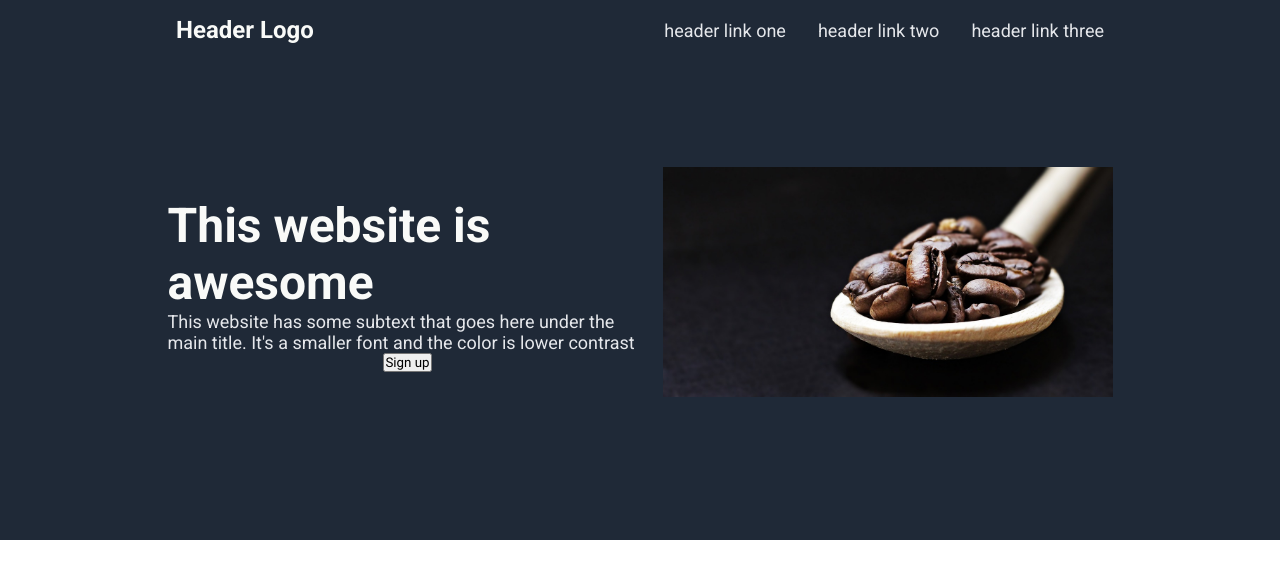
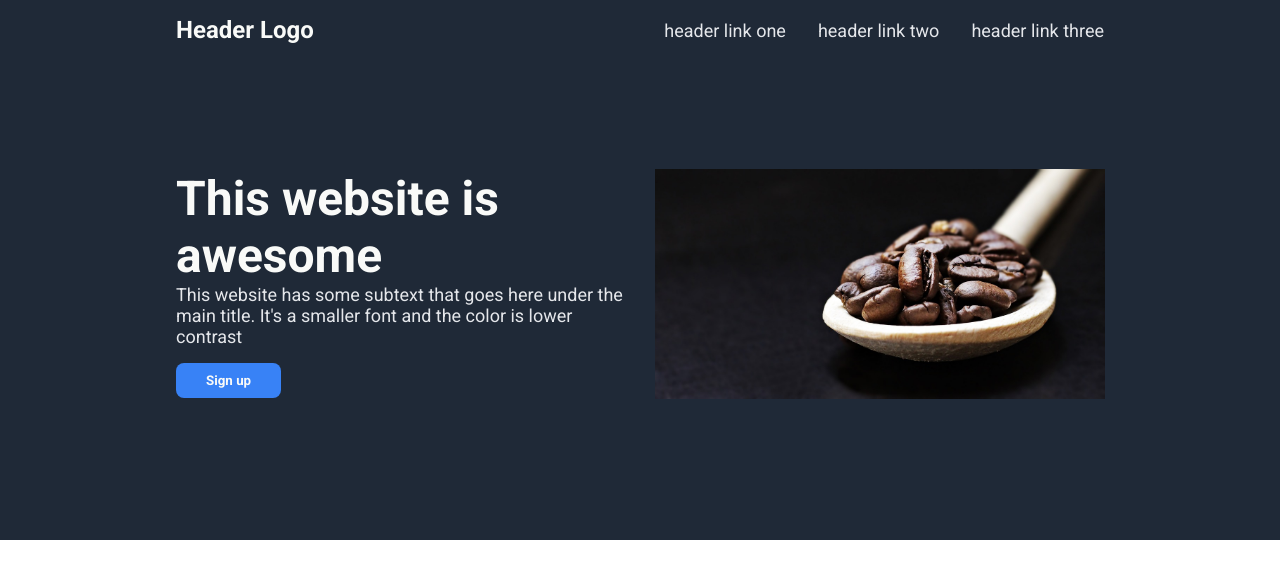
Before and after one commit to vsilagy/landing-page, a plain HTML site: page index.html in a window 1280 px wide. Drawn offline with Linux system fonts and the light colour scheme.

Commit message:
added sign up button

```diff
--- a/style.css
+++ b/style.css
@@ -14,7 +14,7 @@ h3 {
 
 p {
   padding-top: 0;
-  margin-bottom: 0;
+  margin-top: 0;
 }
 
 /* header */
@@ -77,11 +77,13 @@ header {
   color: #e5e7eb;
 }
 
-.hero-left {
+.hero-left,
+.hero-right {
   display: flex;
   flex-direction: column;
   justify-content: center;
-  align-items: center;
+  align-items: flex-start;
+  padding: 1rem;
   width: 50%;
 }
 
@@ -89,3 +91,14 @@ header {
   max-width: 450px;
   align-self: center;
 }
+
+.btn {
+  background-color: #3882f6;
+  color: #f9faf8;
+  font-weight: bold;
+  padding: 10px 30px;
+  margin-top: 1rem;
+  border-radius: 8px;
+  border: none;
+  cursor: pointer;
+}
```
